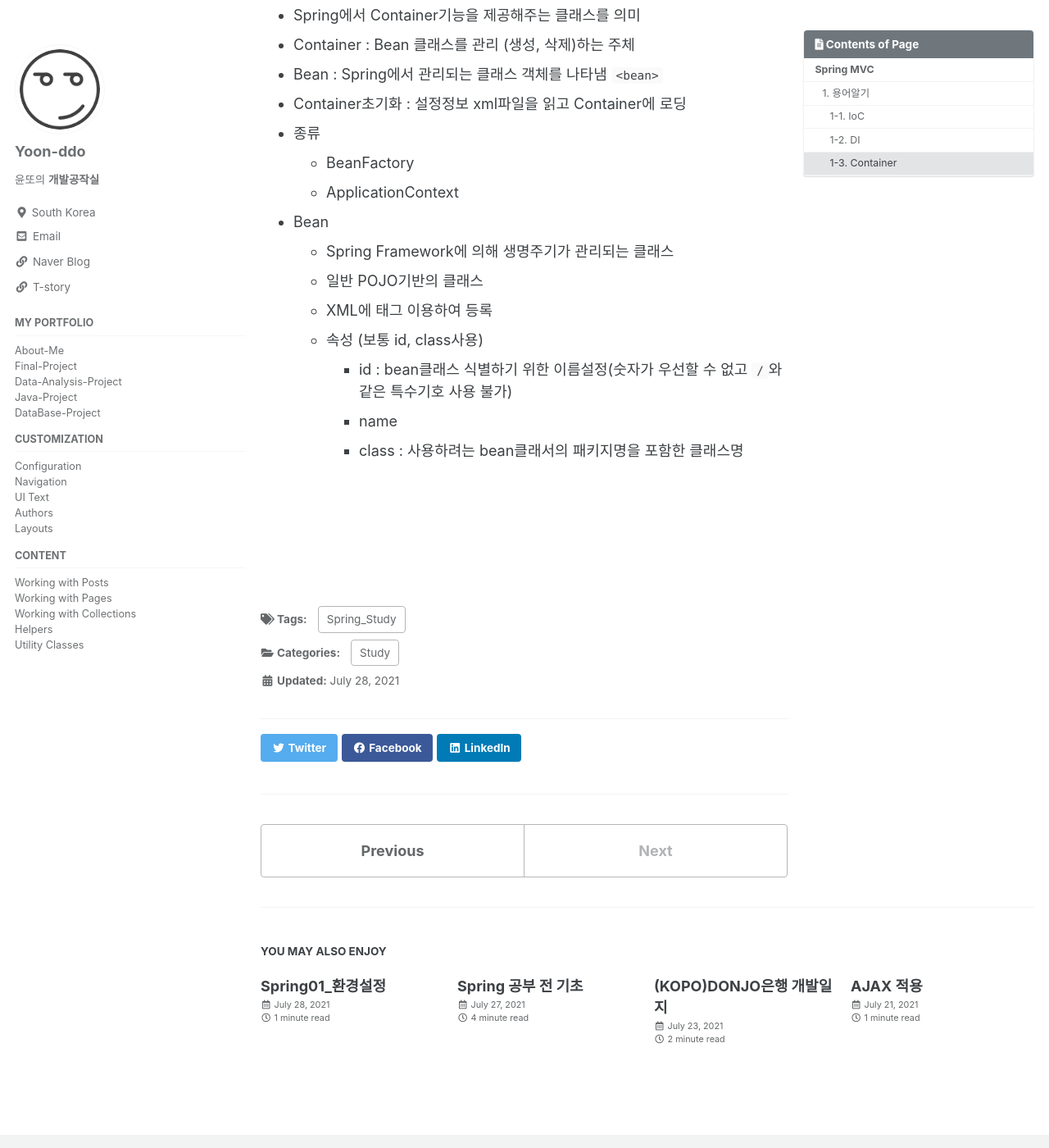
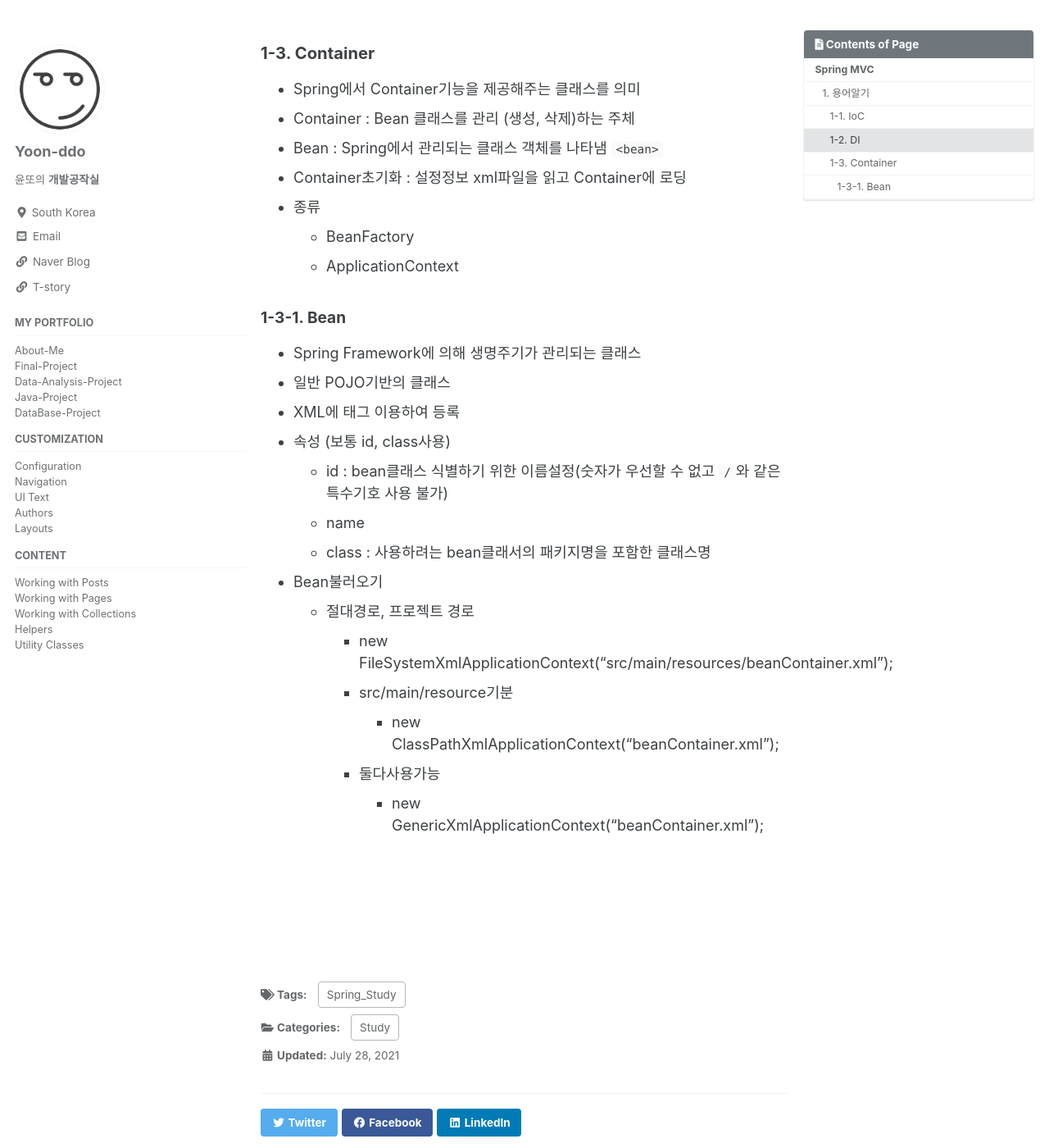
Before and after one commit to Yoon-ddo/Yoon-ddo.github.io, a Jekyll site: the page built from _posts/2021-07-28-Spring02_SpringMVC.md, in a window 1280 px wide and 1400 px high, scrolled down 1224 px. Shown: the whole window at 82% size. Built offline with Jekyll 4.4.1, drawn with Linux system fonts in a browser that asks for light colours; cached includes are drawn as plain includes.

Commit message:
Update 2021-07-28-Spring02_SpringMVC.md

```diff
--- a/_posts/2021-07-28-Spring02_SpringMVC.md
+++ b/_posts/2021-07-28-Spring02_SpringMVC.md
@@ -26,6 +26,8 @@ tags:
 
 * 스프링 컨테이너 : 만들어진 객체 보관소.
 
+<br>
+
 ### 1-2. DI
 * Dependency Injection : 의존주입 ( 외부에서 만들어진 객체를 가져와서 주입 )
 * 내가 직접 `new`해서 사용X
@@ -35,6 +37,8 @@ tags:
   - Constructor Injection (생성자를 통해 받아오는 방법)
 * 의존 : 객체간 의존관계 의미
 
+<br>
+
 ### 1-3. Container
 * Spring에서 Container기능을 제공해주는 클래스를 의미
 * Container : Bean 클래스를 관리 (생성, 삭제)하는 주체
@@ -43,13 +47,21 @@ tags:
 * 종류
   - BeanFactory
   - ApplicationContext
-* Bean
-  - Spring Framework에 의해 생명주기가 관리되는 클래스
-  - 일반 POJO기반의 클래스
-  - XML에 <bean>태그 이용하여 등록
-  - 속성 (보통 id, class사용)
-    + id : bean클래스 식별하기 위한 이름설정(숫자가 우선할 수 없고 `/`와 같은 특수기호 사용 불가)
-    + name
-    + class : 사용하려는 bean클래서의 패키지명을 포함한 클래스명
+
+#### 1-3-1. Bean
+* Spring Framework에 의해 생명주기가 관리되는 클래스
+* 일반 POJO기반의 클래스
+* XML에 <bean>태그 이용하여 등록
+* 속성 (보통 id, class사용)
+  - id : bean클래스 식별하기 위한 이름설정(숫자가 우선할 수 없고 `/`와 같은 특수기호 사용 불가)
+  - name
+  - class : 사용하려는 bean클래서의 패키지명을 포함한 클래스명
+* Bean불러오기
+  - 절대경로, 프로젝트 경로
+    + new FileSystemXmlApplicationContext("src/main/resources/beanContainer.xml");
+	- src/main/resource기분
+		+ new ClassPathXmlApplicationContext("beanContainer.xml");
+	- 둘다사용가능
+	  + new GenericXmlApplicationContext("beanContainer.xml");
 
 <br><br><br><br>
```
